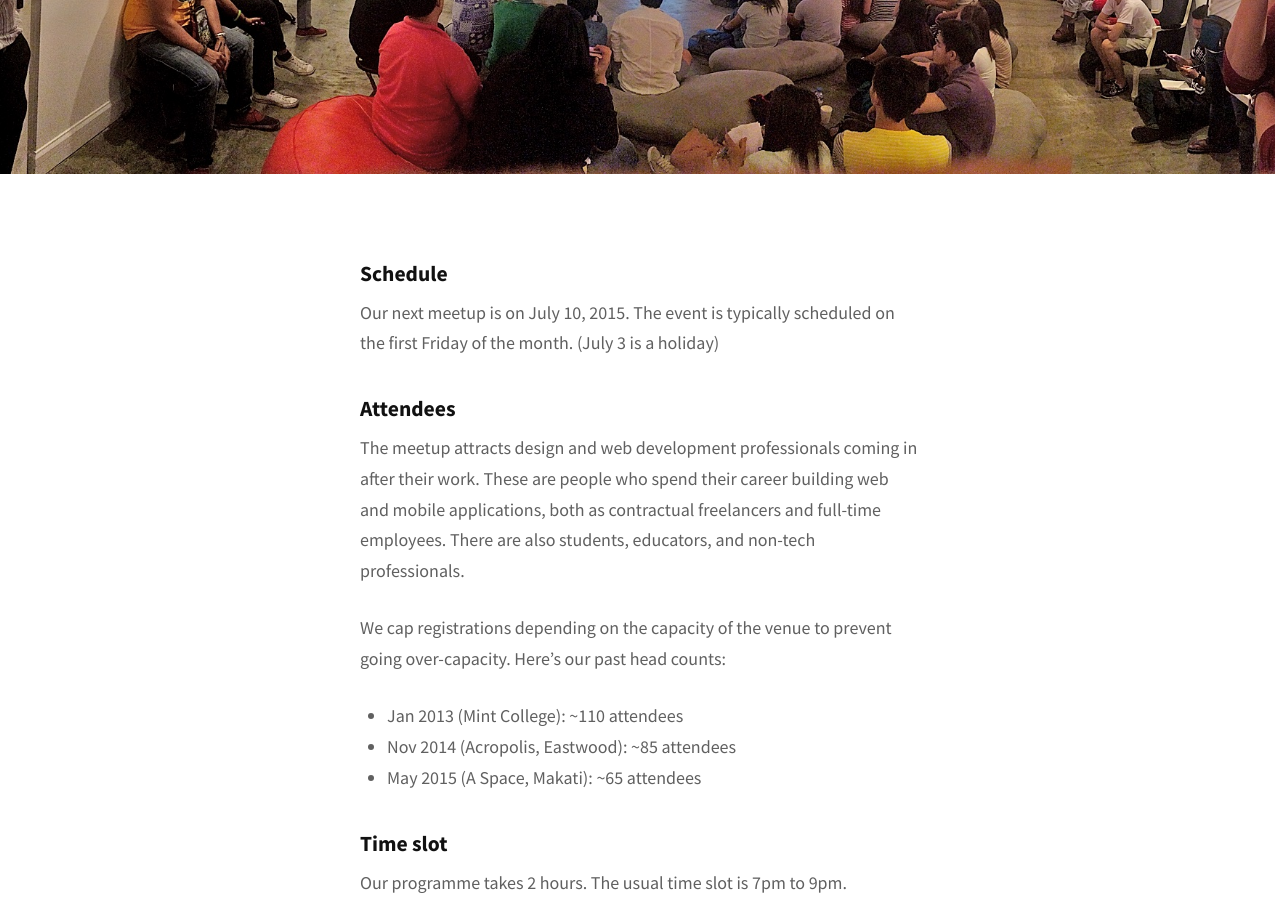
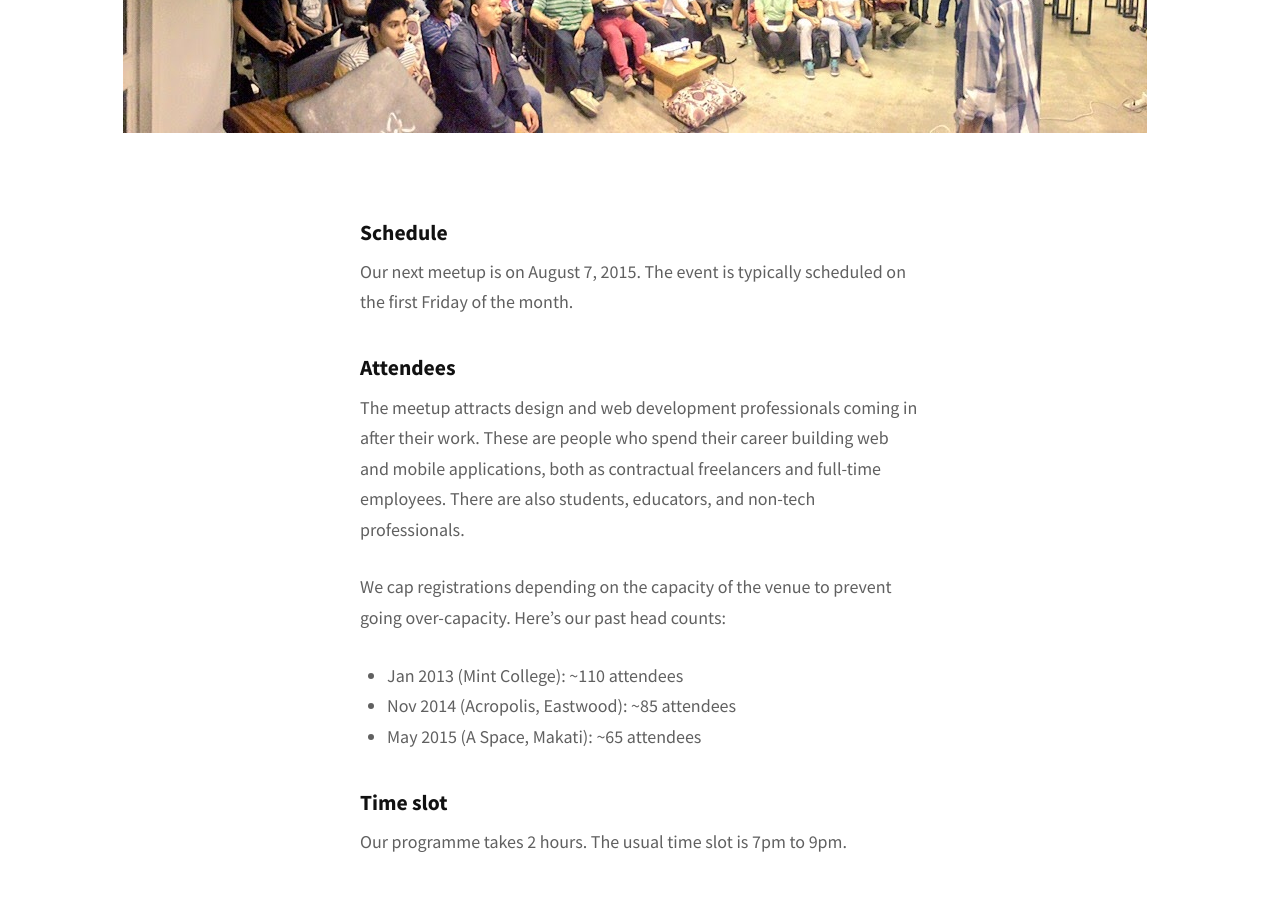
Before and after one commit to manilajs/manilajs.com, a Jekyll site: the page built from _posts/2015-05-09-host-our-meetup.md, in a window 1280 px wide and 900 px high, scrolled down 768 px. Built offline with Jekyll 4.4.1, drawn with Linux system fonts in a browser that asks for light colours; nearby versions of some CDN libraries; some web fonts are replaced.

Commit message:
Update host our meetup page

```diff
--- a/_posts/2015-05-09-host-our-meetup.md
+++ b/_posts/2015-05-09-host-our-meetup.md
@@ -8,13 +8,13 @@ Manila.js, the Philippine JavaScript developers meetup group, is always looking
 for venues to hold our events. Here's some basic information on our meetups.
 {:.brief-intro}
 
-![](/images/011/panorama.jpg)
+![](/images/012/panorama.jpg)
 {:.full-image.stretch.mspaced}
 
 ### Schedule
 
-Our next meetup is on `July 10, 2015`. The event is typically scheduled
-on the first Friday of the month. (July 3 is a holiday)
+Our next meetup is on `August 7, 2015`. The event is typically scheduled
+on the first Friday of the month.
 
 ### Attendees
 
```
